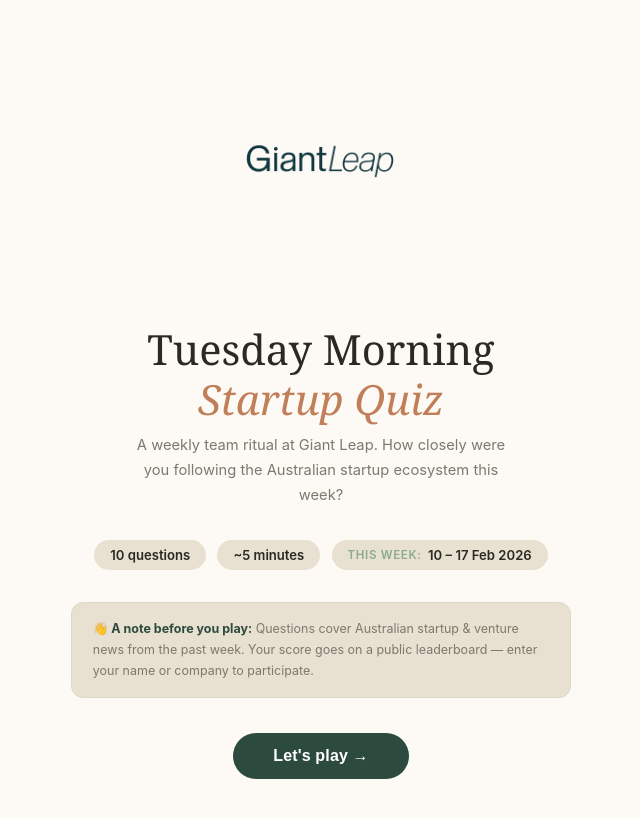
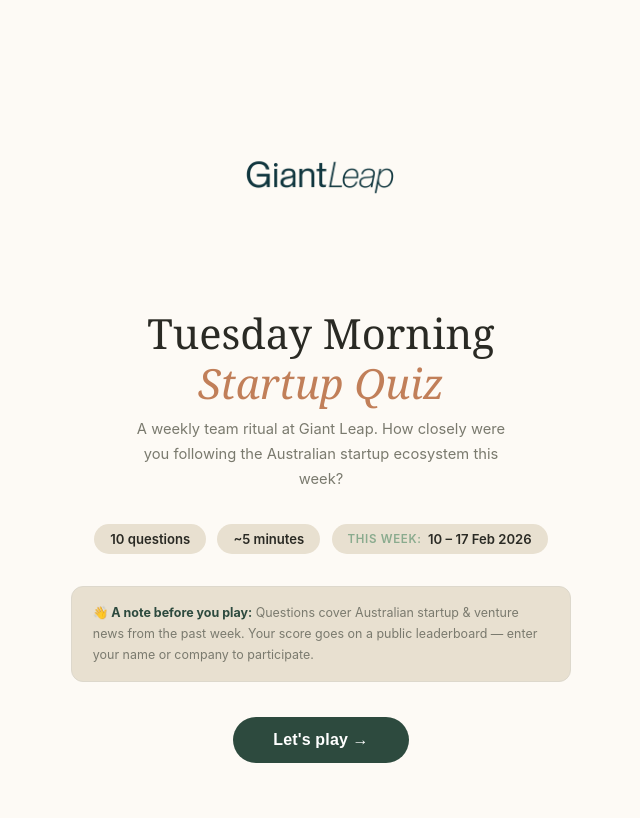
Before and after one commit to joanna-sketch/giant-leap-quiz, a React (Vite) app: page / in a window 1280 px wide. Shown: the top 818 px of the page, without its empty margins (319-959 px from the left). Built offline with nearby package versions, Linux system fonts and the light colour scheme.

Commit message:
Update App.jsx

```diff
--- a/src/App.jsx
+++ b/src/App.jsx
@@ -4,8 +4,8 @@
 // ✏️ UPDATE THESE 3 THINGS EACH WEEK
 // ═══════════════════════════════════════════════════════════════════════════
 
-const WEEK_LABEL = '18 – 24 Feb 2026';
-const LEADERBOARD_KEY = 'giant_leap_quiz_feb24_2026';
+const WEEK_LABEL = '10 – 17 Feb 2026';
+const LEADERBOARD_KEY = 'giant_leap_quiz_feb17_2026';
 
 const questionBank = [
   {
@@ -128,7 +128,7 @@
 function Cover({ onStart }) {
   return (
     <div style={{ minHeight:'100vh', background: C.cream, display:'flex', flexDirection:'column', alignItems:'center', justifyContent:'center', padding:'2.5rem 1.5rem', ...sans }}>
-      <div style={{ marginBottom: '4.5rem', textAlign: 'center' }}>
+      <div style={{ marginBottom: '2.5rem', textAlign: 'center' }}>
         <img
           src="/logo.png"
           alt="Giant Leap"
@@ -152,12 +152,15 @@
         </p>
 
         <div style={{ display:'flex', gap:'0.7rem', justifyContent:'center', marginBottom:'2rem', flexWrap:'wrap' }}>
-          {[['10 questions',''],['~5 minutes',''],['10 – 17 Feb 2026','This week']].map(([v, l]) => (
+          {[['10 questions',''],['~5 minutes','']].map(([v, l]) => (
             <div key={v} style={{ background: C.sandDk, borderRadius:50, padding:'0.45rem 1rem', display:'flex', alignItems:'center', gap:'0.4rem' }}>
-              {l && <span style={{ color: C.sageLt, fontSize:'0.72rem', textTransform:'uppercase', letterSpacing:'0.06em', fontWeight:600 }}>{l}:</span>}
               <span style={{ color: C.ink, fontSize:'0.82rem', fontWeight:600 }}>{v}</span>
             </div>
           ))}
+          <div style={{ background: C.sandDk, borderRadius:50, padding:'0.45rem 1rem', display:'flex', alignItems:'center', gap:'0.4rem' }}>
+            <span style={{ color: C.sageLt, fontSize:'0.72rem', textTransform:'uppercase', letterSpacing:'0.06em', fontWeight:600 }}>This week:</span>
+            <span style={{ color: C.ink, fontSize:'0.82rem', fontWeight:600 }}>{WEEK_LABEL}</span>
+          </div>
         </div>
 
         <div style={{ background: C.sandDk, border:`1px solid ${C.border}`, borderRadius:12, padding:'1rem 1.3rem', marginBottom:'2.2rem', textAlign:'left' }}>
```
